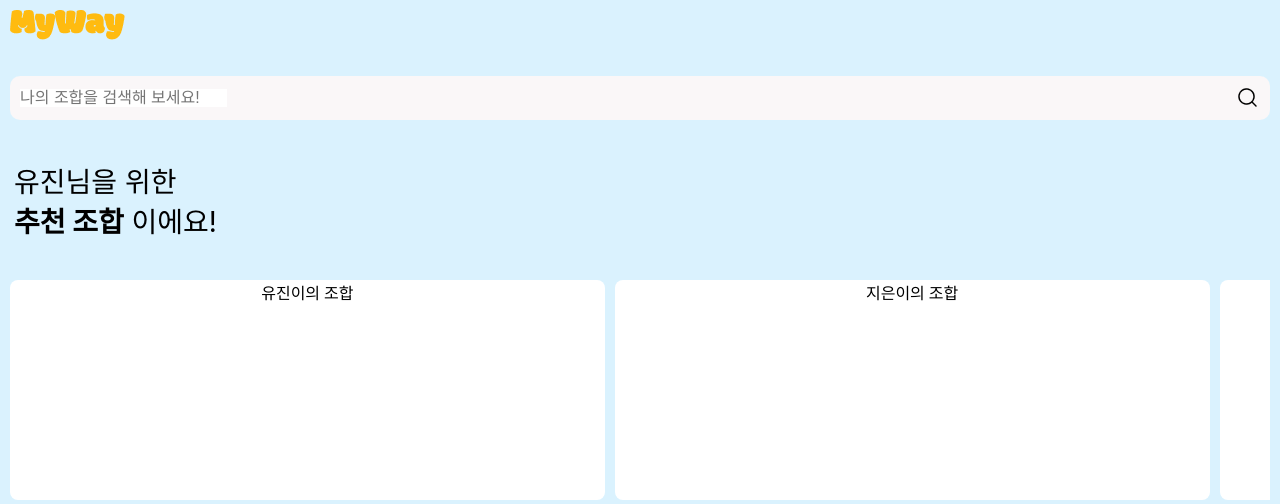
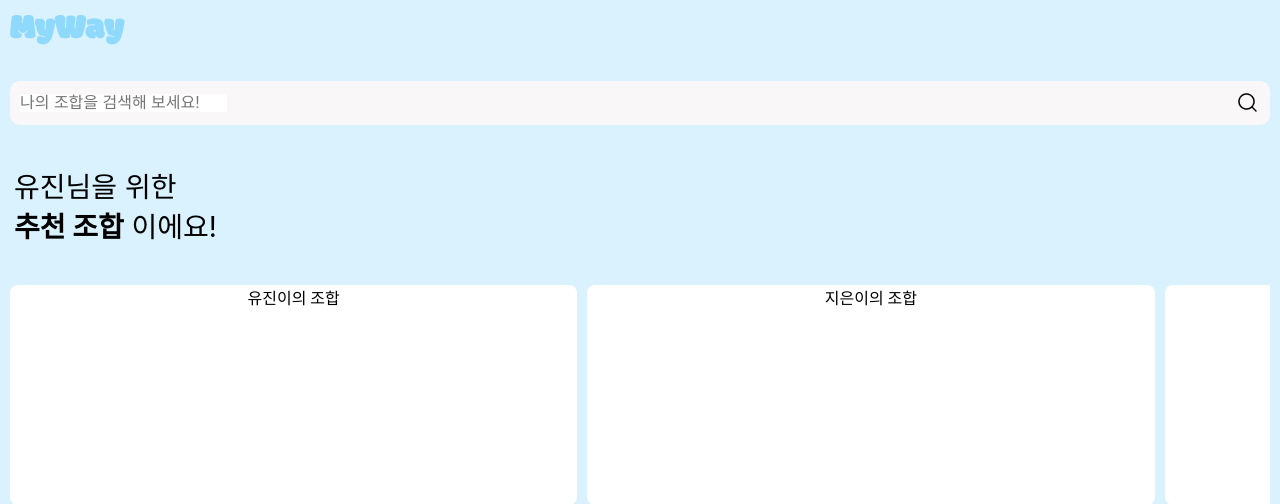
Before and after one commit to ahkjeflhkeuvha/2024-Python-MyWay, a Django app: page /main/ in a window 1280 px wide. Shown: the top 504 px of the page. Run offline with Django 5.2, Linux system fonts and the light colour scheme; parts of the project's set-up code (start-up, migrations or seed data) failed here and were passed over.

Commit message:
로고 이미지 변경 및 코드 정리

```diff
--- a/MyWay/Templates/mainpage.html
+++ b/MyWay/Templates/mainpage.html
@@ -4,7 +4,6 @@
 <head>
     <meta charset="UTF-8">
     <meta name="viewport" content="width=device-width, initial-scale=1.0">
-    <!-- <link rel="stylesheet" href="{% static 'css/main.css' %}"> -->
     <link rel="stylesheet" href="{% static 'css/mainpage.css' %}">
     <title>MyWay</title>
     <link rel="stylesheet" href="https://cdn.jsdelivr.net/npm/swiper@11/swiper-bundle.min.css"/>
@@ -13,7 +12,7 @@
 
 <body>
     <div class="logo-container">
-        <img src="{% static 'images/MyWayYellow.png' %}" alt="">
+        <img src="{% static 'images/MyWay.png' %}" alt="">
     </div>
 
     <section class="search-container">
@@ -43,7 +42,7 @@
       <script src="https://cdn.jsdelivr.net/npm/swiper@11/swiper-bundle.min.js"></script>
       <script>
         var swiper = new Swiper(".mySwiper", {
-            slidesPerView: 2.1,
+            slidesPerView: 2.2,
             spaceBetween: 10,
             loop: true,
             // 가운데로 할지 왼쪽으로 할지 결정
--- a/MyWay/static/css/mainpage.css
+++ b/MyWay/static/css/mainpage.css
@@ -93,6 +93,10 @@ body {
     margin: 4px;
 }
 
+.logo-container {
+    margin-top: 5px;
+}
+
 .accent {
     color: #000;
     font-family: Inter;
```
